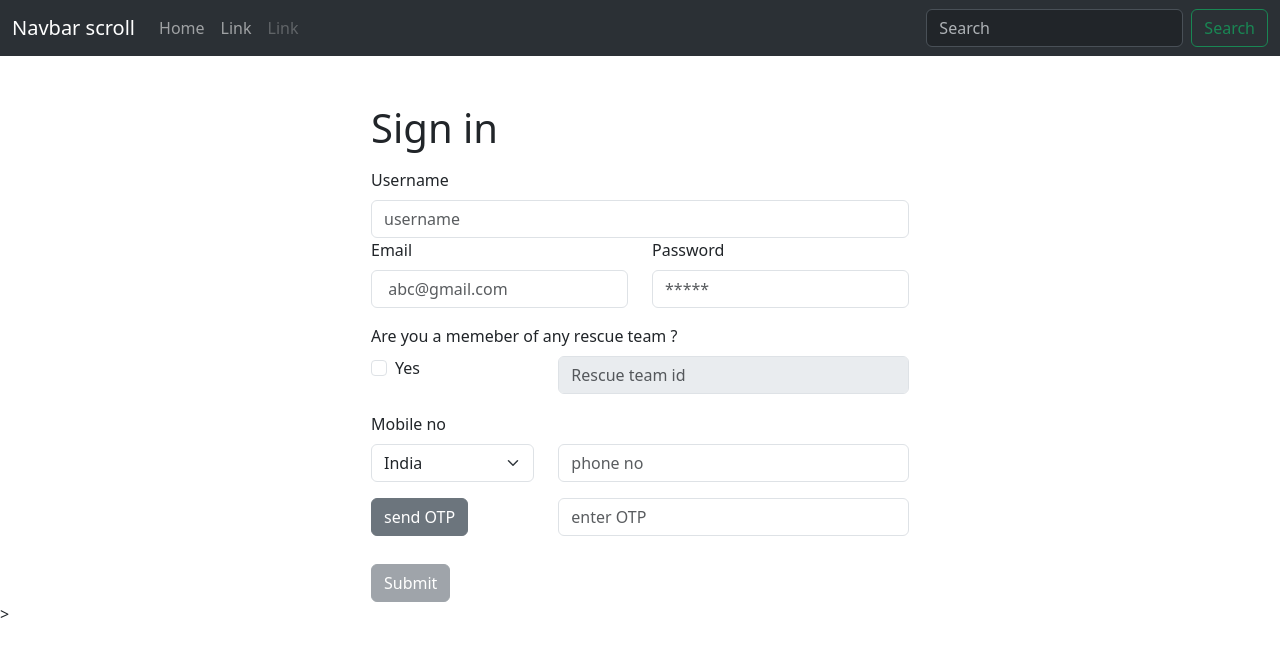
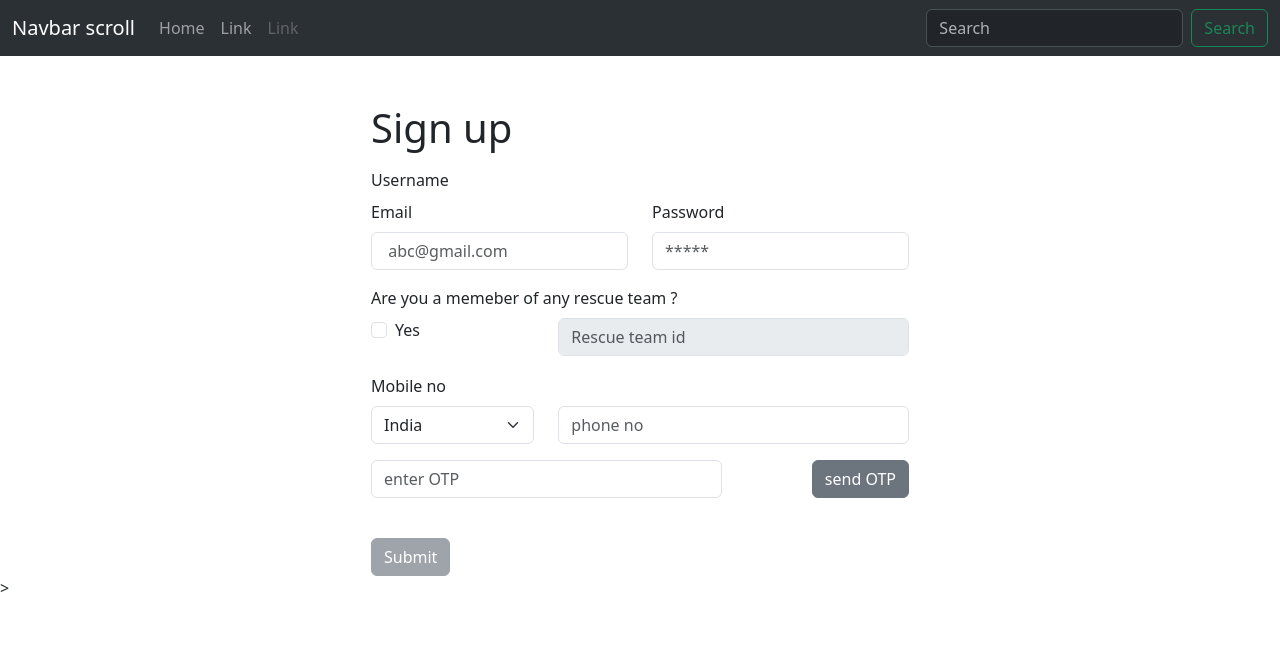
Before and after one commit to Sai-Bhuvan/SIH2023, a React (Create React App) app in the folder client/client/: page /auth/user/register in a window 1280 px wide. Shown: the top 656 px of the page. Built offline with nearby package versions, Linux system fonts and the light colour scheme.

Commit message:
auth components final

```diff
--- a/client/client/src/Components/Authentication/User/UserRegister.jsx
+++ b/client/client/src/Components/Authentication/User/UserRegister.jsx
@@ -62,6 +62,10 @@ function UserRegister() {
           country_code: countryCode,
           phone_no: phoneNo,
           rescue_team_id: rescueTeamId,
+          location: {
+            type: "Point",
+            coordinates: [28.613975, -77.04245],
+          },
         }
       );
       console.log(response);
@@ -78,15 +82,9 @@ function UserRegister() {
 
       <Container className="d-flex justify-content-center mt-5">
         <Form onSubmit={handlesignup}>
-          <h3 className="mb-3 fs-1 fw-normal">Sign in </h3>
+          <h3 className="mb-3 fs-1 fw-normal">Sign up </h3>
           <Form.Group controlId="formGridPassword">
             <Form.Label>Username</Form.Label>
-            <Form.Control
-              type="text"
-              placeholder="username"
-              value={username}
-              onChange={(e) => setUsername(e.target.value)}
-            />
           </Form.Group>
 
           <Row className="mb-3">
@@ -162,8 +160,17 @@ function UserRegister() {
             </Col>
           </Row>
 
-          <Row className="mb-3">
-            <Col xs={4}>
+          <Row className="mb-3 d-flex justify-content-between">
+            <Col xs={8} className="ml-auto">
+              <Form.Group as={Col} controlId="formGridState">
+                <Form.Control
+                  type="text"
+                  placeholder="enter OTP"
+                  onChange={(e) => setauthotp(e.target.value)}
+                />
+              </Form.Group>
+            </Col>
+            <Col xs="auto" className="ml-auto">
               <Form.Group as={Col} controlId="formGridCity">
                 <Button
                   variant="secondary"
@@ -174,21 +181,12 @@ function UserRegister() {
                 </Button>
               </Form.Group>
             </Col>
-
-            <Col>
-              <Form.Group as={Col} controlId="formGridState">
-                <Form.Control
-                  type="text"
-                  placeholder="enter OTP"
-                  onChange={(e) => setauthotp(e.target.value)}
-                />
-              </Form.Group>
-            </Col>
-          </Row>
-          <Row>
-            <Form.Label className="text-muted mt-1">{message}</Form.Label>
           </Row>
 
+          <Form.Label className="text-muted mt-0 fs-6 ">{message}</Form.Label>
+
+          <Row className="d-flex justify-content-start">
+            <Col xs="auto" className="ml-auto">
               <Button
                 variant="secondary"
                 type="submit"
@@ -198,6 +196,8 @@ function UserRegister() {
               >
                 Submit
               </Button>
+            </Col>
+          </Row>
         </Form>
       </Container>
     </>
```
Lines whose indentation alone changed are shown as unchanged.
